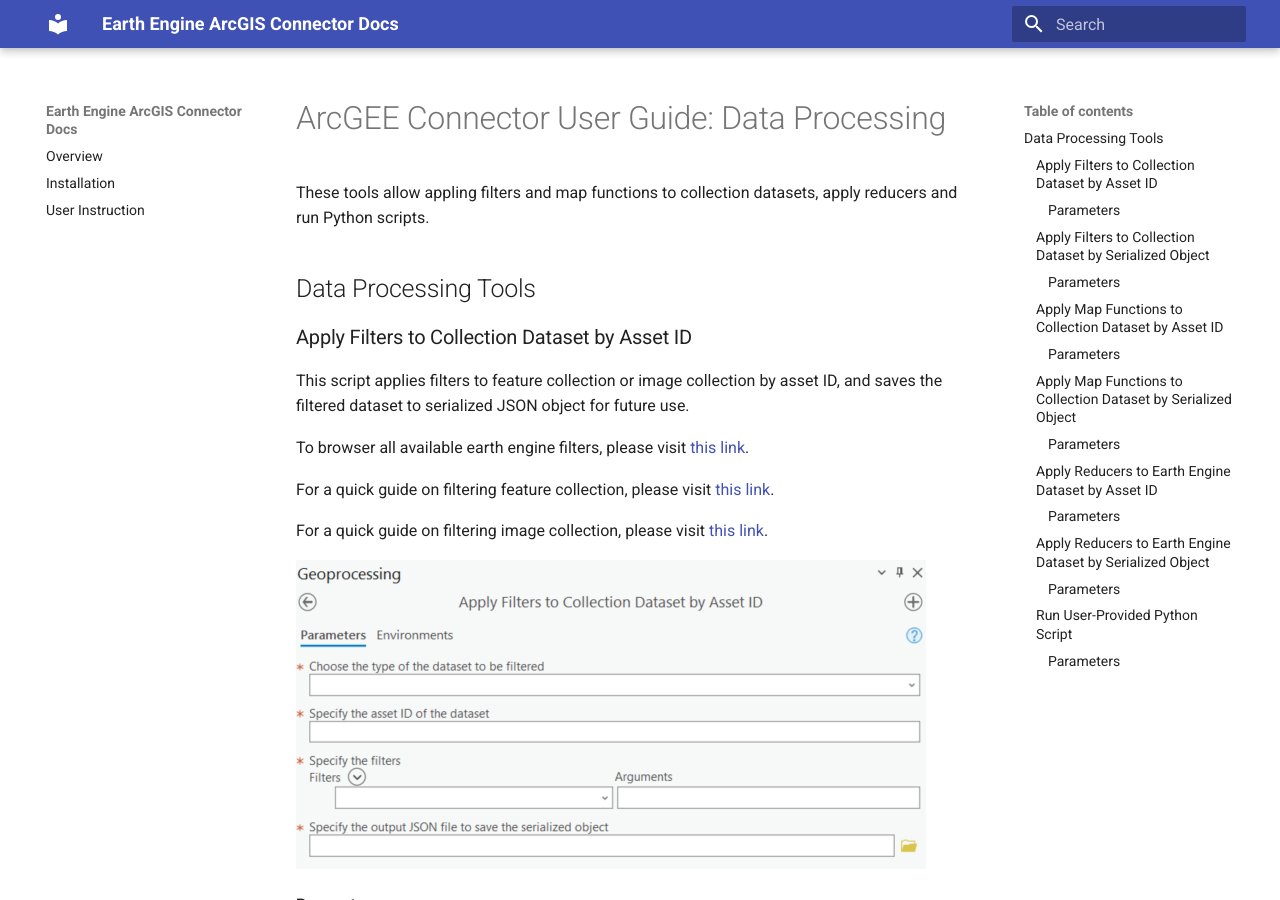
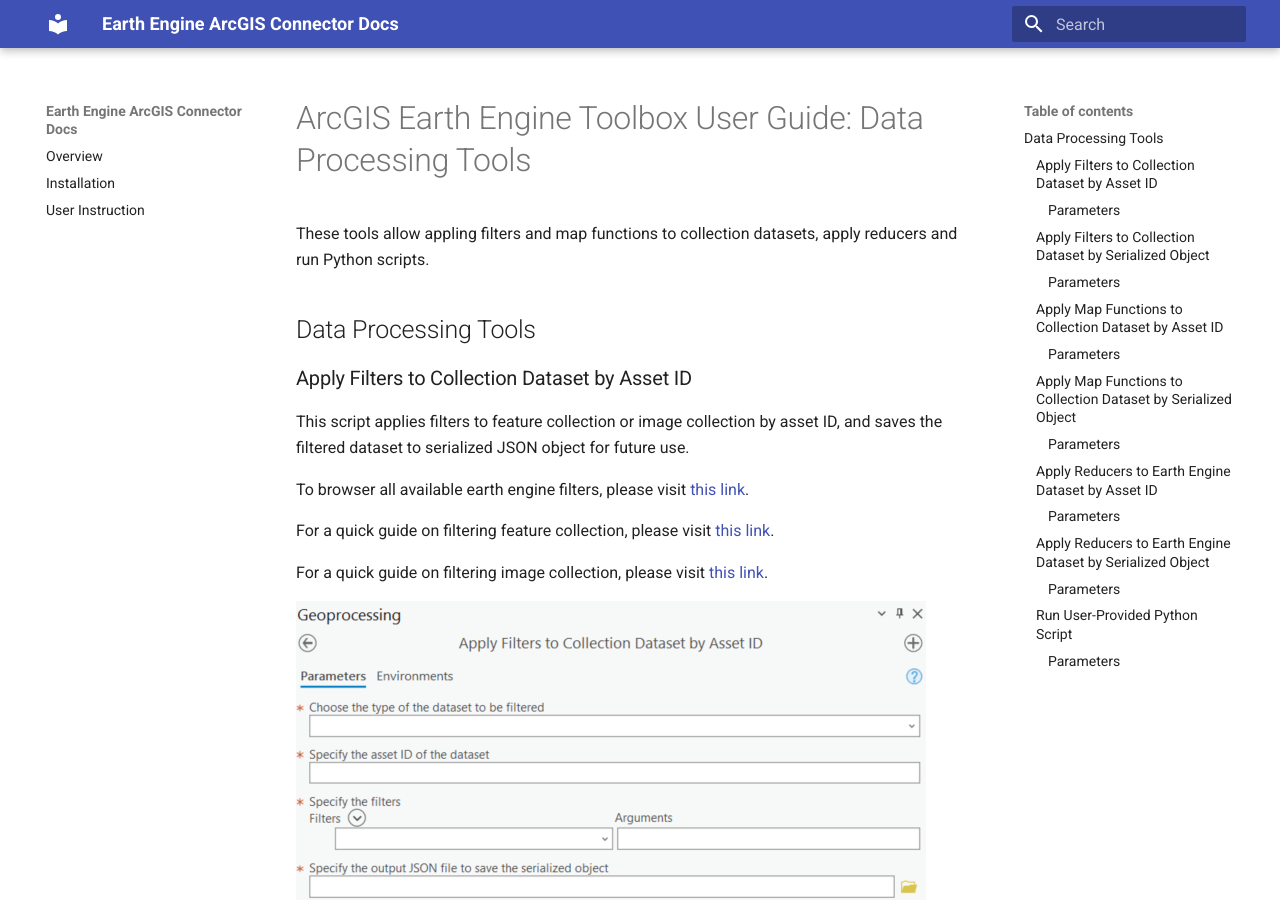
Before and after one commit to gee-community/arcgis-earthengine-toolbox, an MkDocs documentation site: the page built from docs/07 Data Processing Tools.md, in a window 1280 px wide and 900 px high. Built offline with MkDocs 1.6.1 and Material for MkDocs 9.7.7, drawn with Linux system fonts in a browser that asks for light colours.

Commit message:
Update and rename data_processing_tools.md to 07 Data Processing Tools.md
minor text changes

```diff
--- a/docs/data_processing_tools.md
+++ b/docs/07 Data Processing Tools.md
@@ -1,4 +1,4 @@
-# ArcGEE Connector User Guide: Data Processing
+# ArcGIS Earth Engine Toolbox User Guide: Data Processing Tools
 These tools allow appling filters and map functions to collection datasets, apply reducers and run Python scripts.
 
 ## Data Processing Tools
```
